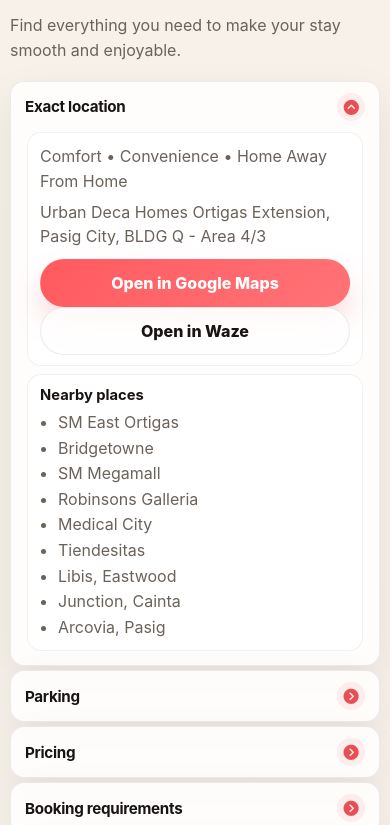
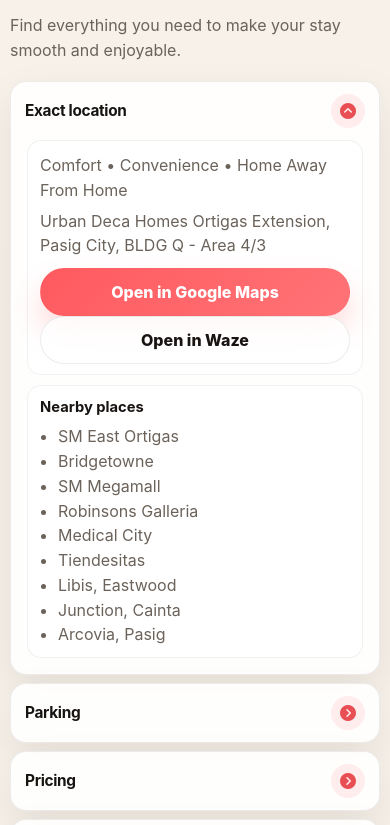
Before and after one commit to UrbanDeca26/DecaHome, a website: page index.html in a window 390 px wide. Shown: the part 5844-6669 px from the top of the page. Drawn offline with Linux system fonts and the light colour scheme; no server answers.

Commit message:
Update style.css

```diff
--- a/style.css
+++ b/style.css
@@ -1130,43 +1130,52 @@
   .topbar-actions .btn { width: auto !important; min-width: 0 !important; }
 }
 
-/* Final layout refinements */
-section.concierge {
-  margin-bottom: 56px !important;
-}
 
-/* Compact guide accordion */
+/* Compact guide cards: grid layout */
 .guide-grid {
-  gap: 6px !important;
+  display: grid !important;
+  grid-template-columns: repeat(3, minmax(0, 1fr)) !important;
+  gap: 12px !important;
 }
 
 .guide-card {
-  border-radius: 14px !important;
+  border-radius: 16px !important;
+  overflow: hidden !important;
+  background: rgba(255,255,255,.90) !important;
 }
 
 .guide-summary {
-  padding: 11px 16px !important;
-  min-height: 54px !important;
+  padding: 14px 16px !important;
+  min-height: 62px !important;
+  align-items: center !important;
+  gap: 12px !important;
+}
+
+.guide-summary-copy {
+  min-width: 0 !important;
 }
 
 .guide-summary-copy h3 {
-  font-size: 0.98rem !important;
+  margin: 0 !important;
+  font-size: .98rem !important;
+  line-height: 1.15 !important;
+  letter-spacing: -0.02em !important;
   font-weight: 700 !important;
 }
 
 .guide-chevron {
-  width: 28px !important;
-  height: 28px !important;
+  flex: 0 0 auto !important;
+  width: 34px !important;
+  height: 34px !important;
   display: grid !important;
   place-items: center !important;
   border-radius: 999px !important;
-  background: rgba(255, 90, 95, .10) !important;
+  background: rgba(255,90,95,.10) !important;
   color: var(--accent-2) !important;
-  flex: 0 0 auto !important;
 }
 
 .guide-chevron i {
-  font-size: 0.95rem !important;
+  font-size: 1rem !important;
   line-height: 1 !important;
   transition: transform .22s ease, color .22s ease !important;
 }
@@ -1176,25 +1185,32 @@
 }
 
 .guide-body {
-  padding: 0 16px 14px !important;
+  padding: 0 16px 16px !important;
+  display: grid !important;
+  gap: 10px !important;
 }
 
 .guide-panel {
   border-radius: 14px !important;
-  padding: 11px 12px 10px !important;
+  padding: 12px 12px 10px !important;
 }
 
 .guide-panel h4 {
-  margin: 0 0 6px !important;
-  font-size: 0.92rem !important;
+  margin: 0 0 8px !important;
+  font-size: .92rem !important;
 }
 
-.guide-panel p {
-  margin: 0 0 6px !important;
+.guide-panel p,
+.guide-panel li {
   line-height: 1.55 !important;
 }
 
-/* Keep the footer edge-to-edge and away from the chat */
+/* Extra spacing so the footer doesn't touch the concierge section */
+section.concierge {
+  margin-bottom: 56px !important;
+}
+
+/* Keep footer edge-to-edge and dark like the topbar */
 .footer {
   width: 100% !important;
   margin: 64px 0 0 0 !important;
@@ -1243,18 +1259,29 @@
   color: #dcc8ae !important;
 }
 
+/* Responsive guide grid */
+@media (max-width: 1180px) {
+  .guide-grid {
+    grid-template-columns: repeat(2, minmax(0, 1fr)) !important;
+  }
+}
+
 @media (max-width: 820px) {
   section.concierge {
     margin-bottom: 44px !important;
   }
 
+  .guide-grid {
+    grid-template-columns: 1fr !important;
+  }
+
   .guide-summary {
-    padding: 10px 14px !important;
-    min-height: 50px !important;
+    padding: 12px 14px !important;
+    min-height: 56px !important;
   }
 
   .guide-summary-copy h3 {
-    font-size: 0.95rem !important;
+    font-size: .96rem !important;
   }
 
   .footer {
@@ -1267,7 +1294,7 @@
 
 @media (max-width: 520px) {
   .guide-grid {
-    gap: 4px !important;
+    gap: 8px !important;
   }
 
   .footer {
```
